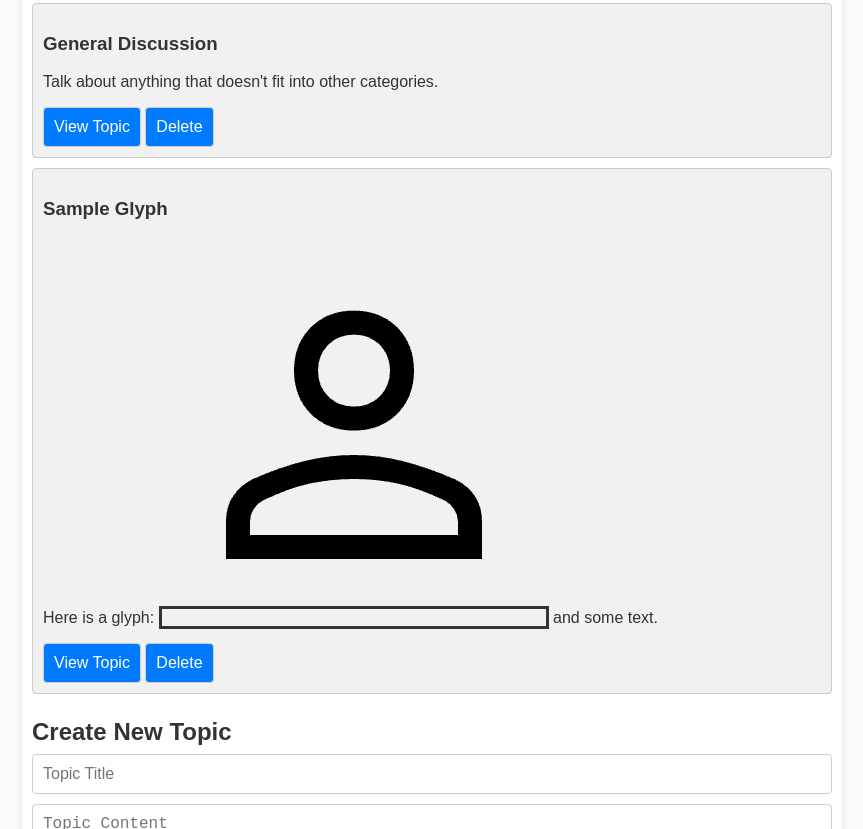
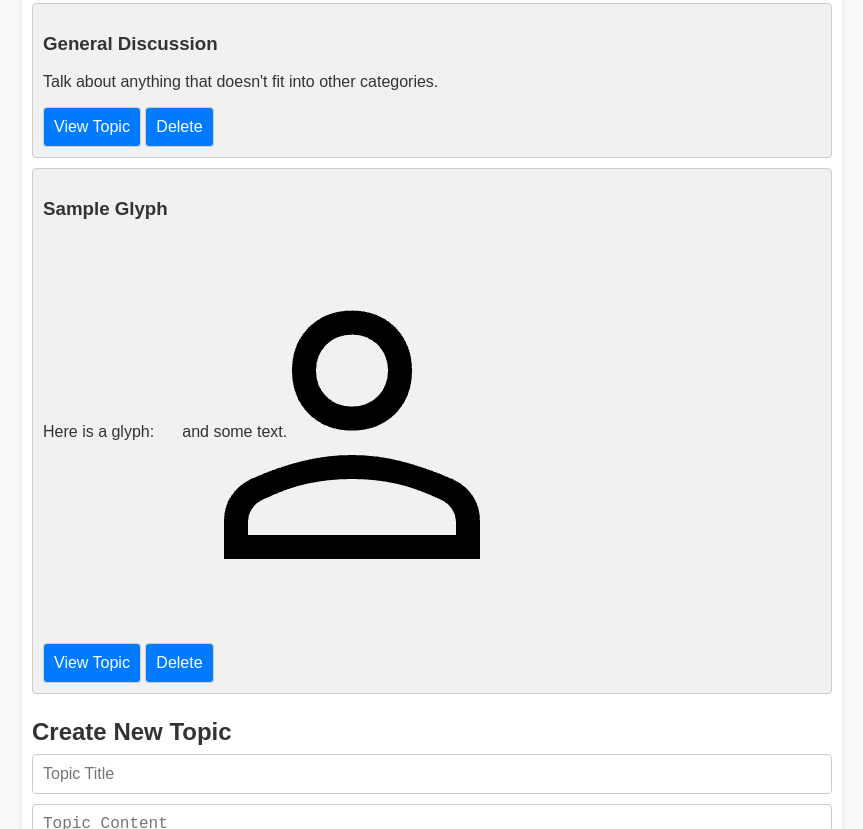
Before and after one commit to gaimerI/test, a plain HTML site: page index.html in a window 1280 px wide. Shown: the part 503-1332 px from the top of the page, without its empty margins (208-1071 px from the left). Drawn offline with Linux system fonts and the light colour scheme.

Commit message:
Update styles.css

```diff
--- a/styles.css
+++ b/styles.css
@@ -72,6 +72,11 @@ footer {
     color: white;
 }
 
-  .glyph {
-    border-style: solid;
-  }
+.glyph {
+    width: 1em; /* Adjust width to match font size */
+    height: auto; /* Maintain aspect ratio */
+    vertical-align: middle; /* Align with text */
+    display: inline-block; /* Make it behave like text */
+    /* Optional: Add some margin or padding */
+    margin: 0 0.1em; /* Space around the glyph */
+}
```
